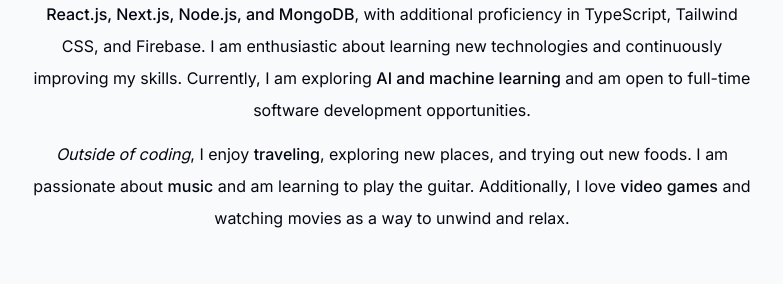
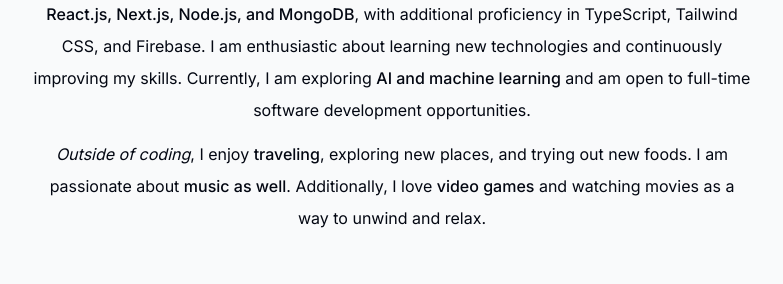
Before and after one commit to rolanorebelo/portfolio-website, a Next.js app: page / in a window 1280 px wide. Shown: the part 1000-1284 px from the top of the page, without its empty margins (248-1031 px from the left). Built offline with nearby package versions, Linux system fonts and the light colour scheme; no server answers.

Commit message:
fixed errors for deployment

```diff
--- a/components/about.tsx
+++ b/components/about.tsx
@@ -7,7 +7,6 @@
 
 export default function About() {
   const { ref } = useSectionInView("About");
-
   return (
     <motion.section
       ref={ref}
@@ -19,14 +18,13 @@
     >
       <SectionHeading>About Me</SectionHeading>
       <p className="mb-3">
-        After completing my Bachelor's in <span className="font-medium">Electronics and Computer Engineering</span> from Vellore Institute of Technology, I pursued a Master's in <span className="font-medium">Computer Science and Engineering</span> at the University of North Texas. My journey into software development began with a coding bootcamp where I honed my skills in <span className="font-medium">full-stack web development</span>.
+        After completing my Bachelor&apos;s in <span className="font-medium">Electronics and Computer Engineering</span> from Vellore Institute of Technology, I pursued a Master&apos;s in <span className="font-medium">Computer Science and Engineering</span> at the University of North Texas. My journey into software development began with a coding bootcamp where I honed my skills in <span className="font-medium">full-stack web development</span>.
         <span className="italic">My favorite aspect of development</span> is solving complex problems and building intuitive user experiences. My core technologies include{" "}
         <span className="font-medium">React.js, Next.js, Node.js, and MongoDB</span>, with additional proficiency in TypeScript, Tailwind CSS, and Firebase. I am enthusiastic about learning new technologies and continuously improving my skills.
         Currently, I am exploring <span className="font-medium">AI and machine learning</span> and am open to full-time software development opportunities.
       </p>
-
       <p>
-        <span className="italic">Outside of coding</span>, I enjoy <span className="font-medium">traveling</span>, exploring new places, and trying out new foods. I am passionate about <span className="font-medium">music</span> and am learning to play the guitar. Additionally, I love <span className="font-medium">video games</span> and watching movies as a way to unwind and relax.
+        <span className="italic">Outside of coding</span>, I enjoy <span className="font-medium">traveling</span>, exploring new places, and trying out new foods. I am passionate about <span className="font-medium">music as well</span>. Additionally, I love <span className="font-medium">video games</span> and watching movies as a way to unwind and relax.
       </p>
     </motion.section>
   );
--- a/components/education.tsx
+++ b/components/education.tsx
@@ -26,9 +26,9 @@
       <SectionHeading>My Education</SectionHeading>
       <VerticalTimeline lineColor="">
         {educationData.map((item, index) => {
-          const { ref, inView } = useInView({
-            threshold: 0,
-          });
+          // const { ref, inView } = useInView({
+          //   threshold: 0,
+          // });
           return (
             <div key={index} ref={ref} className="vertical-timeline-element">
               <VerticalTimelineElement
--- a/components/experience.tsx
+++ b/components/experience.tsx
@@ -26,9 +26,9 @@
       <SectionHeading>My Experience</SectionHeading>
       <VerticalTimeline lineColor="">
         {experiencesData.map((item, index) => {
-          const { ref, inView } = useInView({
-            threshold: 0
-          });
+          // const { ref, inView } = useInView({
+          //   threshold: 0
+          // });
           return (
             <div key={index} ref={ref} className="vertical-timeline-element">
               <VerticalTimelineElement
--- a/components/intro.tsx
+++ b/components/intro.tsx
@@ -26,7 +26,8 @@
       }, 3000); // Change text every 3 seconds
 
       return () => clearInterval(interval);
-    }, []);
+    }, [texts.length]); // Include texts.length in the dependency array
+
 
     useEffect(() => {
       if (textRef.current) {
@@ -63,7 +64,6 @@
 export default function Intro() {
     const { ref } = useSectionInView("Home", 0.5);
     const { setActiveSection, setTimeOfLastClick } = useActiveSectionContext();
-
     return (
       <section
         ref={ref}
@@ -98,8 +98,8 @@
           initial={{ opacity: 0, y: 100 }}
           animate={{ opacity: 1, y: 0 }}
         >
-          <span className="font-bold block ">Hello, I'm Rolano. </span>
-          <span className="">I'm a{" "}<RoleText />
+          <span className="font-bold block ">Hello, I&apos;m Rolano. </span>
+          <span className="">I&apos;m a{" "}<RoleText />
           with <span className="font-bold">3+ years</span> of experience.</span>
           <span className="block">I enjoy building <span className="italic">sites & apps</span>.</span>
         </motion.h1>
```
